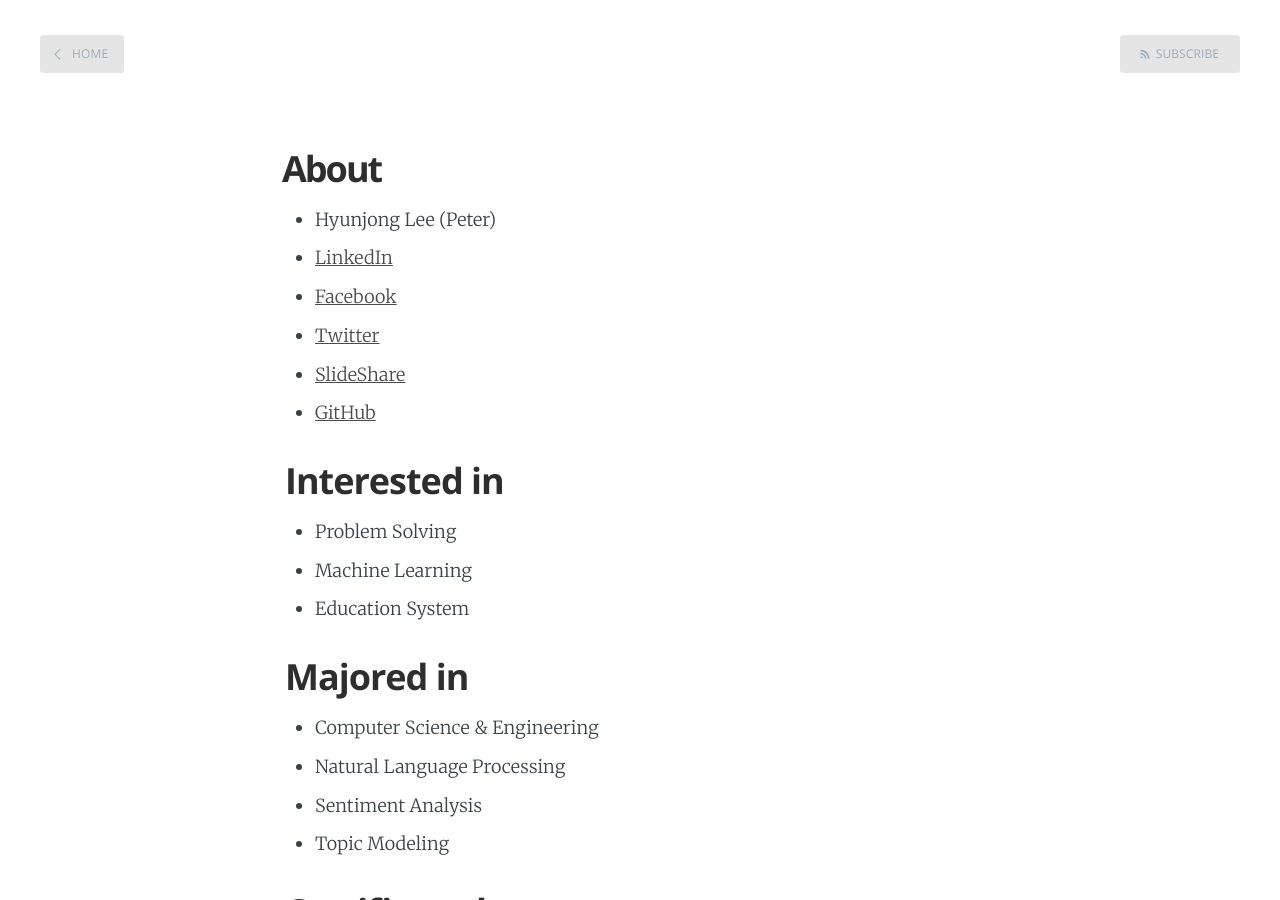
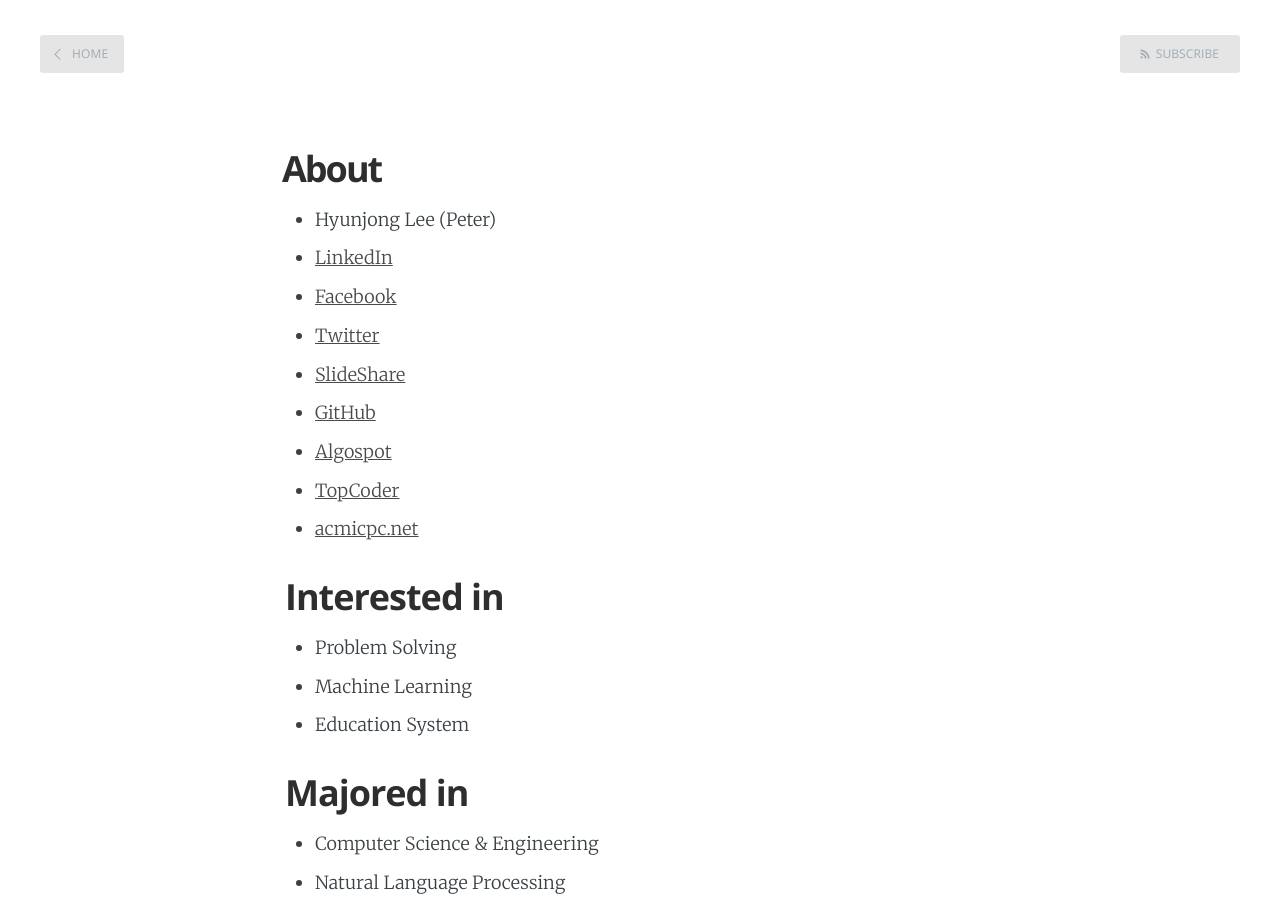
Before and after one commit to hyunjong-lee/hyunjong-lee-prev.github.io, a Jekyll site: the page built from about.markdown, in a window 1280 px wide and 900 px high. Built offline with Jekyll 4.4.1, drawn with Linux system fonts in a browser that asks for light colours; Markdown is read by kramdown in place of the engine named in the settings.

Commit message:
append external sites
about me! go!

```diff
--- a/about.markdown
+++ b/about.markdown
@@ -9,6 +9,9 @@
 * [Twitter]
 * [SlideShare]
 * [GitHub]
+* [Algospot]
+* [TopCoder]
+* [acmicpc.net]
 
 
 ## Interested in
@@ -49,3 +52,6 @@
 [GitHub]: https://github.com/hyunjong-lee
 [Machine Learning in coursera]: /assets/pdf/ml-coursera.pdf
 [Probabilistic Graphical Models in coursera]: /assets/pdf/pgm-coursera.pdf
+[Algospot]: https://algospot.com/user/profile/475
+[TopCoder]: http://community.topcoder.com/tc?module=MemberProfile&cr=22735778
+[acmicpc.net]: https://www.acmicpc.net/user/cosmosLee
```
